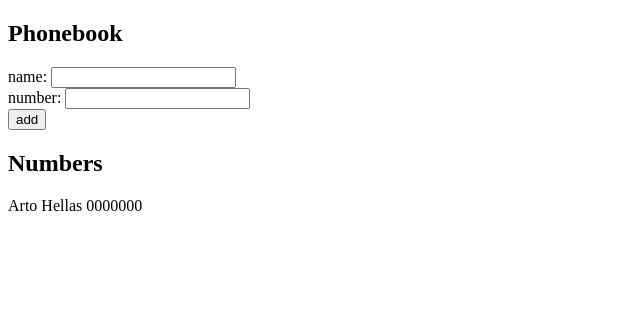
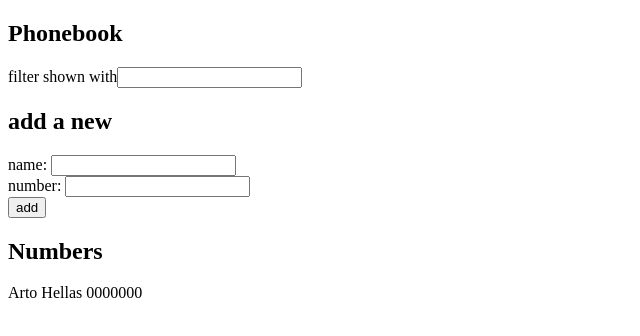
Before and after one commit to ShivaniYadav7/full-stack-open-2026, a React (Vite) app in the folder part2/phonebook/: page / in a window 1280 px wide. Shown: the top 336 px of the page, without its empty margins (0-640 px from the left). Built offline with nearby package versions, Linux system fonts and the light colour scheme.

Commit message:
complete ex 2.9

```diff
--- a/part2/phonebook/src/App.jsx
+++ b/part2/phonebook/src/App.jsx
@@ -9,13 +9,20 @@ const App = () => {
   ])
 
   const [newName, setNewName] = useState('')
+  const [newNumber, setNewNumber] = useState('')
+  const [searchName, setSearchName] = useState('')
+
   const handleNameChange = (event) => {
     setNewName(event.target.value)
   }
 
-  const [newNumber, setNewNumber] = useState('')
+
   const handleNumberChange = (event) => {
     setNewNumber(event.target.value)
+  }
+
+  const handleSearchName = (event) => {
+    setSearchName(event.target.value)
   }
 
   const addPerson = (event) => {
@@ -38,9 +45,29 @@ const App = () => {
     setNewNumber('')
   }
 
+
+  const personsToShow = searchName === ''
+    ? persons
+    : persons.filter(person =>
+        person.name.toLowerCase().includes(searchName.toLowerCase())
+    )
+
+
+    const search = (event) => {
+      event.preventDefault()
+      persons.filter(person => {person.name.startsWith(searchName)})
+    }
+
   return(
     <div>
       <h2>Phonebook</h2>
+
+      <form onSubmit = {search}>
+        <p>filter shown with
+        <input value={searchName} onChange={handleSearchName}/>
+      </p>
+      </form>
+      <h2>add a new</h2>
       <form onSubmit = {addPerson}>
         <div>
           name: <input value={newName} onChange={handleNameChange}/>
@@ -53,7 +80,7 @@ const App = () => {
         </div>
       </form>
       <h2>Numbers</h2>
-      {persons.map(person =>
+      {personsToShow.map(person =>
         <p key={person.name}>{person.name}  {person.number}</p>
       )}
 
```
